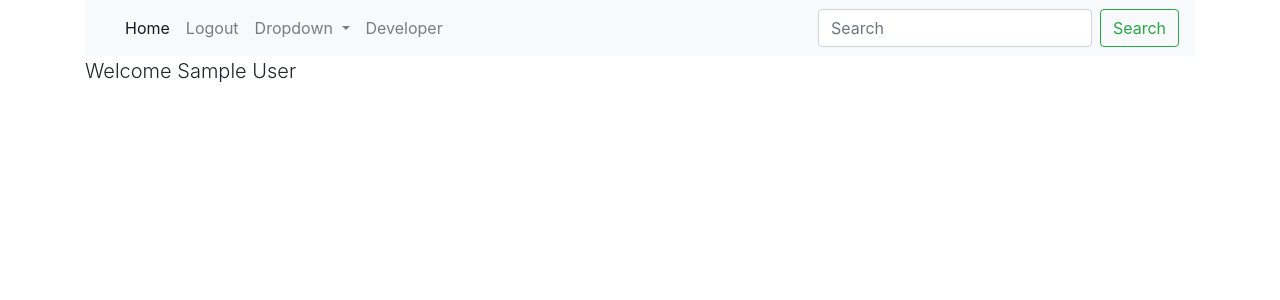
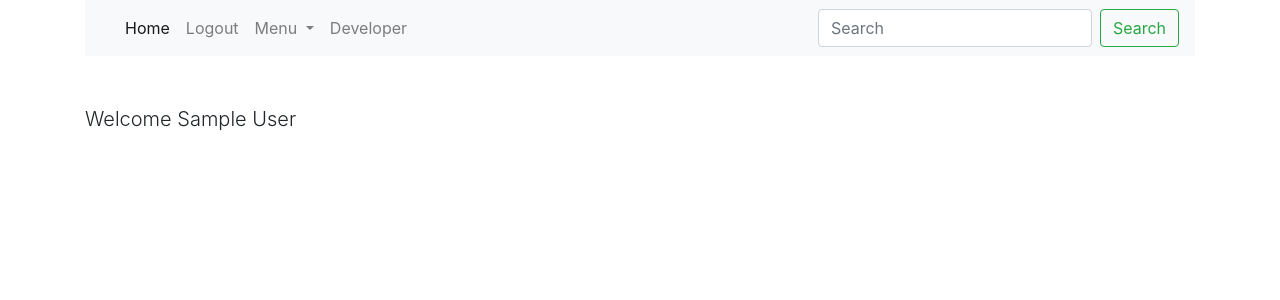
Before and after one commit to Collen163030/Authentication, a Node server app: page /dashboard in a window 1280 px wide. Shown: the top 300 px of the page. Run offline with Node 20, Linux system fonts and the light colour scheme; the visitor is signed in with stand-in values (Sample User, id 1); some libraries are stand-ins or nearby versions.

Commit message:
boostrap navbar

```diff
--- a/views/dashboard.ejs
+++ b/views/dashboard.ejs
@@ -17,7 +17,7 @@
         <li class="nav-item dropdown">
             <a class="nav-link dropdown-toggle" href="#" id="navbarDropdown" role="button" data-toggle="dropdown"
             aria-haspopup="true" aria-expanded="false">
-            Dropdown
+            Menu
         </a>
         <div class="dropdown-menu" aria-labelledby="navbarDropdown">
             <a class="dropdown-item" href="#">Action</a>
@@ -36,4 +36,4 @@
 </form>
 </div>
 </nav>
-<p class="lead mb-3">Welcome  <%= name%></p>
+<p class="lead mt-5">Welcome  <%= name%></p>
```
